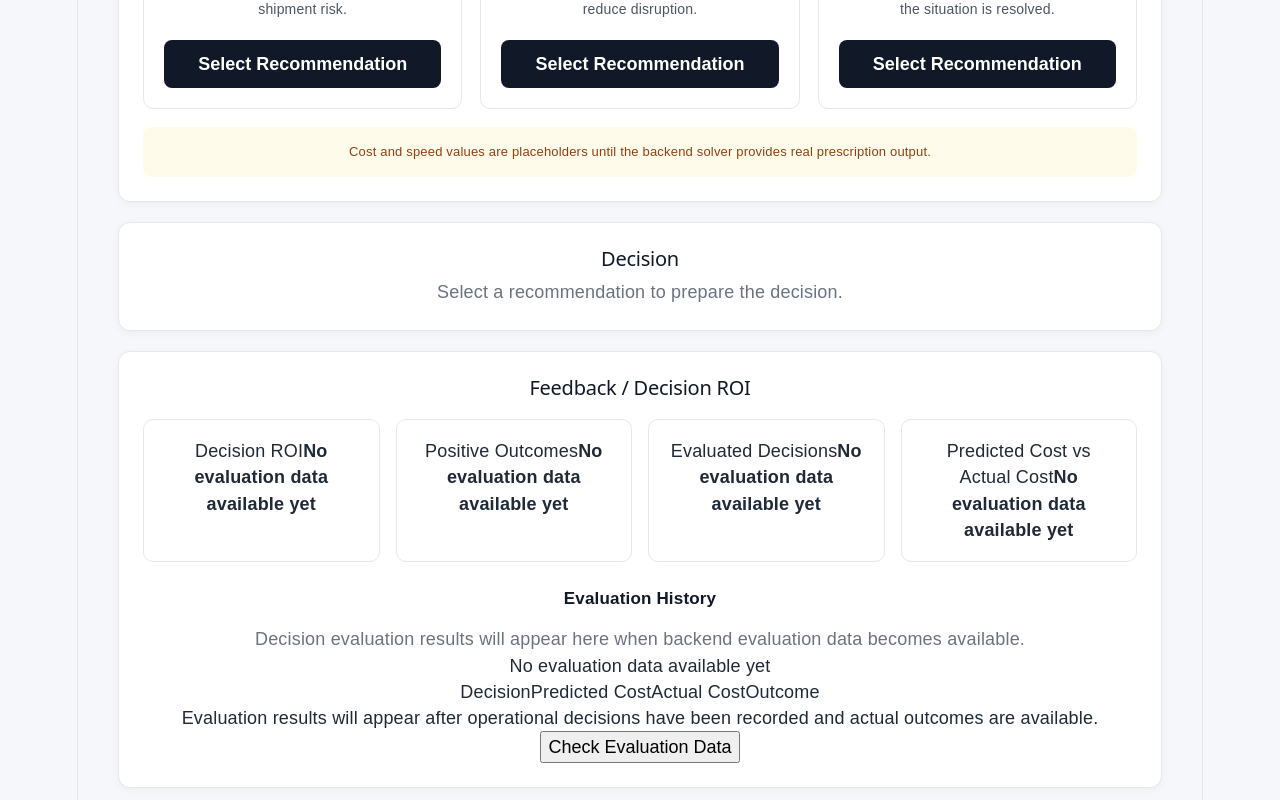
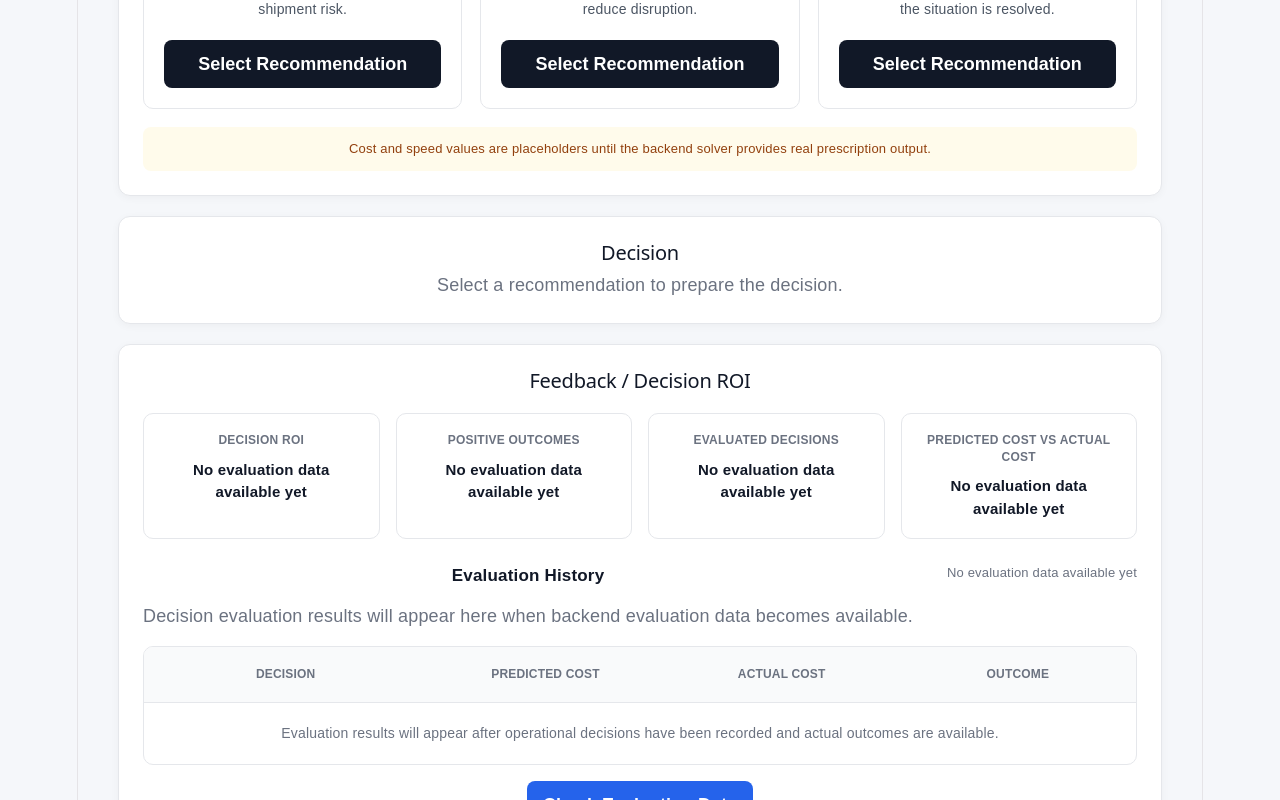
Before and after one commit to ShyamVarmora/Supply-Prescript, a React app in the folder frontend/: page / in a window 1280 px wide. Shown: the part 660-1460 px from the top of the page. Built offline with nearby package versions, Linux system fonts and the light colour scheme; no server answers; the HTML template or start-up script is replaced by a standard one.

Commit message:
fix: polish decision roi layout

```diff
--- a/frontend/src/App.css
+++ b/frontend/src/App.css
@@ -151,6 +151,7 @@ button {
   padding: 14px;
   background: #f3f4f6;
   border-radius: 8px;
+  min-width: 0;
 }
 
 .tradeoff-item span {
@@ -165,6 +166,7 @@ button {
 .tradeoff-item strong {
   color: #111827;
   font-size: 15px;
+  overflow-wrap: anywhere;
 }
 
 /* Reason */
@@ -194,7 +196,8 @@ button {
 
 .select-button,
 .execute-button,
-.backend-status + button {
+.backend-button,
+.secondary-button {
   border: none;
   border-radius: 8px;
   padding: 11px 16px;
@@ -223,6 +226,7 @@ button {
   background: #fffbeb;
   color: #92400e;
   font-size: 13px;
+  line-height: 1.5;
 }
 
 /* Decision */
@@ -284,12 +288,140 @@ button {
   color: #111827;
 }
 
-.backend-status + button {
+.backend-button {
   background: #2563eb;
   color: white;
 }
 
-.backend-status + button:hover {
+.backend-button:hover {
+  background: #1d4ed8;
+}
+
+/* Feedback / Decision ROI */
+
+.roi-grid {
+  display: grid;
+  grid-template-columns: repeat(4, minmax(0, 1fr));
+  gap: 16px;
+  margin-top: 20px;
+}
+
+.roi-card {
+  display: flex;
+  flex-direction: column;
+  gap: 10px;
+  min-width: 0;
+  padding: 18px;
+  border: 1px solid #e5e7eb;
+  border-radius: 10px;
+  background: #ffffff;
+}
+
+.roi-card > span {
+  display: block;
+  color: #6b7280;
+  font-size: 12px;
+  font-weight: 700;
+  line-height: 1.4;
+  text-transform: uppercase;
+  letter-spacing: 0.02em;
+}
+
+.roi-card > strong {
+  display: block;
+  margin: 0;
+  color: #111827;
+  font-size: 15px;
+  font-weight: 600;
+  line-height: 1.5;
+  overflow-wrap: anywhere;
+  word-break: break-word;
+}
+
+.roi-empty-state {
+  margin: 20px 0 0;
+  padding: 16px;
+  border: 1px dashed #d1d5db;
+  border-radius: 10px;
+  background: #f9fafb;
+  color: #6b7280;
+  line-height: 1.5;
+}
+
+/* Evaluation History */
+
+.evaluation-history {
+  margin-top: 24px;
+}
+
+.evaluation-heading {
+  display: flex;
+  justify-content: space-between;
+  align-items: flex-start;
+  gap: 20px;
+  margin-bottom: 16px;
+}
+
+.evaluation-heading > div {
+  min-width: 0;
+}
+
+.evaluation-history h3 {
+  margin: 0 0 14px;
+  font-size: 17px;
+  color: #111827;
+}
+
+.roi-status {
+  flex-shrink: 0;
+  color: #6b7280;
+  font-size: 13px;
+  line-height: 1.5;
+}
+
+.evaluation-table {
+  overflow: hidden;
+  border: 1px solid #e5e7eb;
+  border-radius: 10px;
+}
+
+.evaluation-row {
+  display: grid;
+  grid-template-columns: 1.2fr 1fr 1fr 1fr;
+  gap: 0;
+}
+
+.evaluation-row > span {
+  min-width: 0;
+  padding: 14px 16px;
+  overflow-wrap: anywhere;
+}
+
+.evaluation-header {
+  background: #f9fafb;
+  color: #6b7280;
+  font-size: 12px;
+  font-weight: 700;
+  text-transform: uppercase;
+}
+
+.evaluation-empty {
+  padding: 20px 16px;
+  border-top: 1px solid #e5e7eb;
+  color: #6b7280;
+  font-size: 14px;
+  line-height: 1.5;
+  text-align: center;
+  overflow-wrap: anywhere;
+}
+
+.secondary-button {
+  margin-top: 16px;
+  background: #2563eb;
+  color: white;
+}
+
+.secondary-button:hover {
   background: #1d4ed8;
 }
 
@@ -302,6 +434,23 @@ button {
 
   .recommendation-card {
     min-height: auto;
+  }
+
+  .roi-grid {
+    grid-template-columns: repeat(2, minmax(0, 1fr));
+  }
+
+  .evaluation-heading {
+    flex-direction: column;
+    gap: 8px;
+  }
+
+  .evaluation-row {
+    grid-template-columns: repeat(2, minmax(0, 1fr));
+  }
+
+  .evaluation-header > span {
+    border-bottom: 1px solid #e5e7eb;
   }
 }
 
@@ -321,107 +470,20 @@ button {
   .app-header h1 {
     font-size: 26px;
   }
-}
-/* Feedback / Decision ROI */
 
   .roi-grid {
-  display: grid;
-  grid-template-columns: repeat(4, 1fr);
-  gap: 16px;
-  margin-top: 20px;
+    grid-template-columns: 1fr;
   }
 
-.roi-card {
-  padding: 18px;
-  border: 1px solid #e5e7eb;
-  border-radius: 10px;
-  background: #ffffff;
+  .evaluation-row {
+    grid-template-columns: 1fr;
   }
 
-.roi-card-label {
-  display: block;
-  margin-bottom: 8px;
-  color: #6b7280;
-  font-size: 12px;
-  font-weight: 700;
-  text-transform: uppercase;
-}
-
-.roi-card-value {
-  margin: 0;
-  color: #111827;
-  font-size: 16px;
-  line-height: 1.4;
-}
-
-.roi-empty-state {
-  margin: 20px 0 0;
-  padding: 16px;
-  border: 1px dashed #d1d5db;
-  border-radius: 10px;
-  background: #f9fafb;
-  color: #6b7280;
-  line-height: 1.5;
-}
-
-.evaluation-history {
-  margin-top: 24px;
-}
-
-.evaluation-history h3 {
-  margin: 0 0 14px;
-  font-size: 17px;
-  color: #111827;
-}
-
-.evaluation-table-wrapper {
-  overflow-x: auto;
-  border: 1px solid #e5e7eb;
-  border-radius: 10px;
-}
-
-.evaluation-table {
-  width: 100%;
-  border-collapse: collapse;
-  min-width: 650px;
-}
-
-.evaluation-table th,
-.evaluation-table td {
-  padding: 14px 16px;
-  text-align: left;
+  .evaluation-header > span {
     border-bottom: 1px solid #e5e7eb;
   }
 
-.evaluation-table th {
-  background: #f9fafb;
-  color: #6b7280;
-  font-size: 12px;
-  font-weight: 700;
-  text-transform: uppercase;
-}
-
-.evaluation-table td {
-  color: #4b5563;
-  font-size: 14px;
-}
-
-.evaluation-empty-row td {
-  padding: 22px 16px;
-  text-align: center;
-  color: #6b7280;
-}
-
-/* Responsive ROI layout */
-
-@media (max-width: 900px) {
-  .roi-grid {
-    grid-template-columns: repeat(2, 1fr);
+  .evaluation-empty {
+    text-align: left;
   }
 }
-
-@media (max-width: 600px) {
-  .roi-grid {
-    grid-template-columns: 1fr;
-  }
-}
```
Lines whose indentation alone changed are shown as unchanged.
